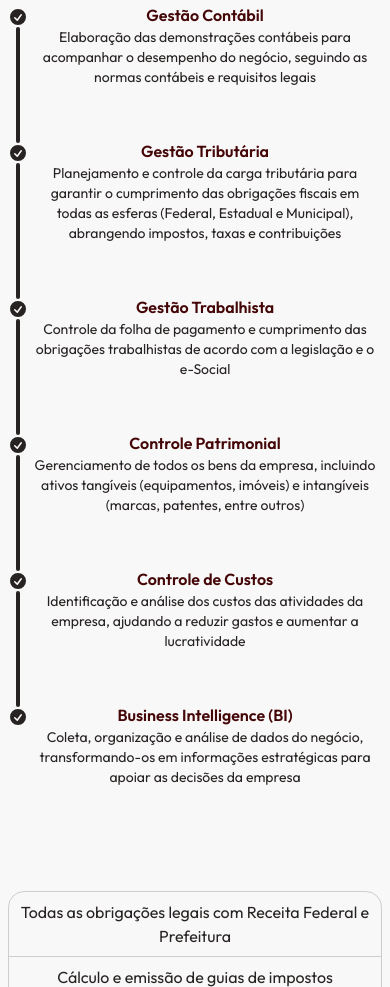
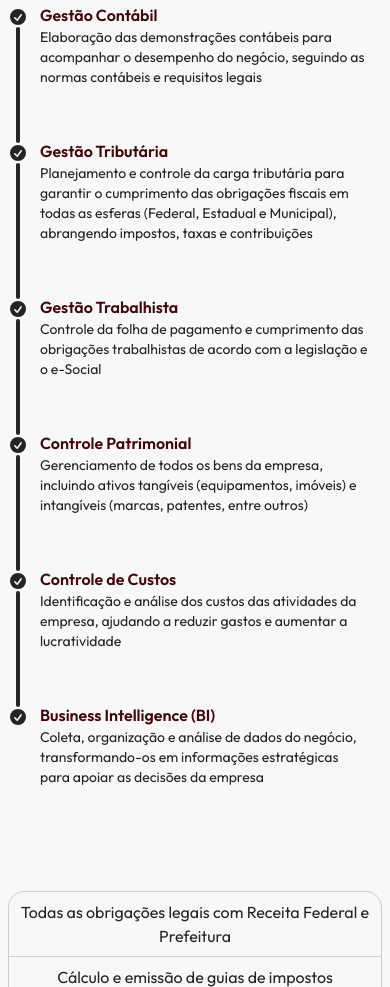
Before and after one commit to PedroVMLopes/cpmpaulista, a Next.js app: page / in a window 390 px wide. Shown: the part 4720-5707 px from the top of the page. Built offline with nearby package versions, Linux system fonts and the light colour scheme; a web font is replaced by a local one.

Commit message:
Minor Changes

```diff
--- a/components/TimelineAssContab.tsx
+++ b/components/TimelineAssContab.tsx
@@ -17,7 +17,7 @@ export default function Timeline() {
                             />
                         </svg>
                     </div>
-                    <div className="timeline-start mb-12 flex flex-col px-2 md:text-end">
+                    <div className="timeline-start mb-12 flex flex-col px-2 text-start md:text-end">
                         <p className="text-base font-semibold text-neutral">Gestão Contábil</p>
                         <p className="text-sm">Elaboração das demonstrações contábeis para acompanhar o desempenho do negócio, seguindo as normas contábeis e requisitos legais</p>
                     </div>
@@ -39,7 +39,7 @@ export default function Timeline() {
                         />
                     </svg>
                     </div>
-                    <div className="timeline-end mb-12 md:text-start md:px-2">
+                    <div className="timeline-end mb-12 text-start md:text-start px-2">
                         <p className="text-base font-semibold text-neutral">Gestão Tributária</p>
                         <p className="text-sm">Planejamento e controle da carga tributária para garantir o cumprimento das obrigações fiscais em todas as esferas (Federal, Estadual e Municipal), abrangendo impostos, taxas e contribuições</p>
                     </div>
@@ -61,7 +61,7 @@ export default function Timeline() {
                         />
                     </svg>
                     </div>
-                    <div className="timeline-start mb-12 md:text-end md:px-2">
+                    <div className="timeline-start mb-12 text-start md:text-end px-2">
                         <p className="text-base font-semibold text-neutral">Gestão Trabalhista</p>
                         <p className="text-sm">Controle da folha de pagamento e cumprimento das obrigações trabalhistas de acordo com a legislação e o e-Social</p>
                     </div>
@@ -83,7 +83,7 @@ export default function Timeline() {
                         />
                     </svg>
                     </div>
-                    <div className="timeline-end mb-12 md:text-start md:px-2">
+                    <div className="timeline-end mb-12 text-start md:text-start px-2">
                         <p className="text-base font-semibold text-neutral">Controle Patrimonial</p>
                         <p className="text-sm">Gerenciamento de todos os bens da empresa, incluindo ativos tangíveis (equipamentos, imóveis) e intangíveis (marcas, patentes, entre outros)</p>
                     </div>
@@ -105,7 +105,7 @@ export default function Timeline() {
                             />
                         </svg>
                     </div>
-                    <div className="timeline-start mb-12 md:text-end md:px-2">
+                    <div className="timeline-start mb-12 text-start md:text-end px-2">
                         <p className="text-base font-semibold text-neutral">Controle de Custos</p>
                         <p className="text-sm">Identificação e análise dos custos das atividades da empresa, ajudando a reduzir gastos e aumentar a lucratividade</p>
                     </div>
@@ -127,7 +127,7 @@ export default function Timeline() {
                             />
                         </svg>
                     </div>
-                    <div className="timeline-end mb-12 md:text-start md:px-2">
+                    <div className="timeline-end mb-12 text-start md:text-start px-2">
                         <p className="text-base font-semibold text-neutral">Business Intelligence (BI)</p>
                         <p className="text-sm">Coleta, organização e análise de dados do negócio, transformando-os em informações estratégicas para apoiar as decisões da empresa</p>
                     </div>
```
Lines whose indentation alone changed are shown as unchanged.
